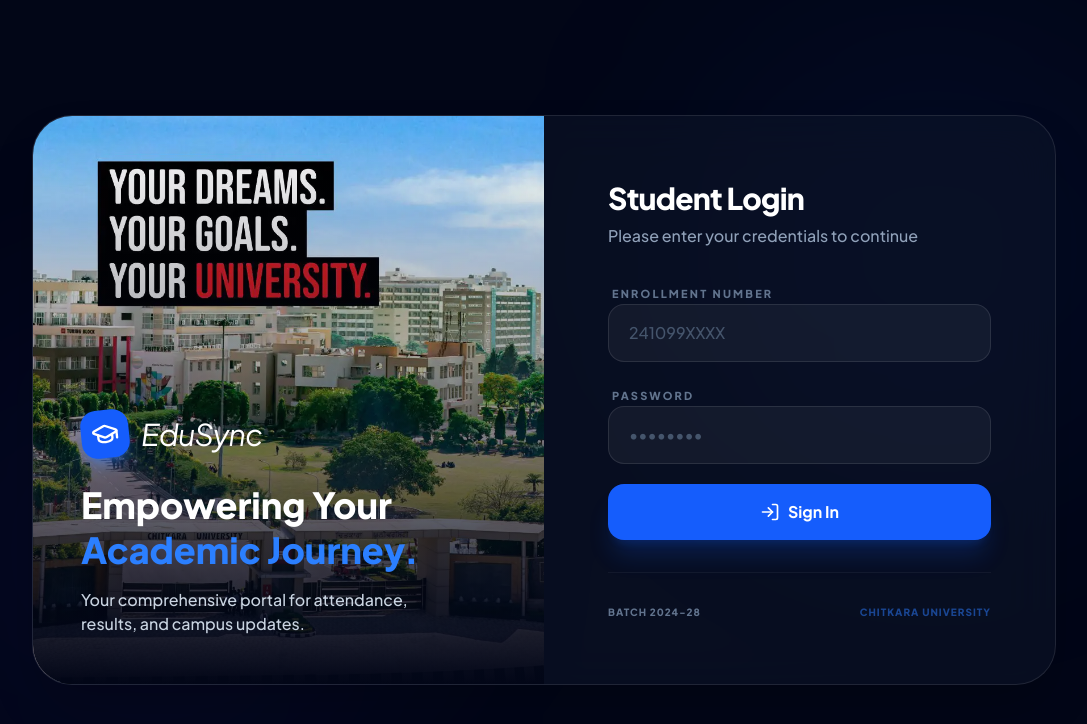
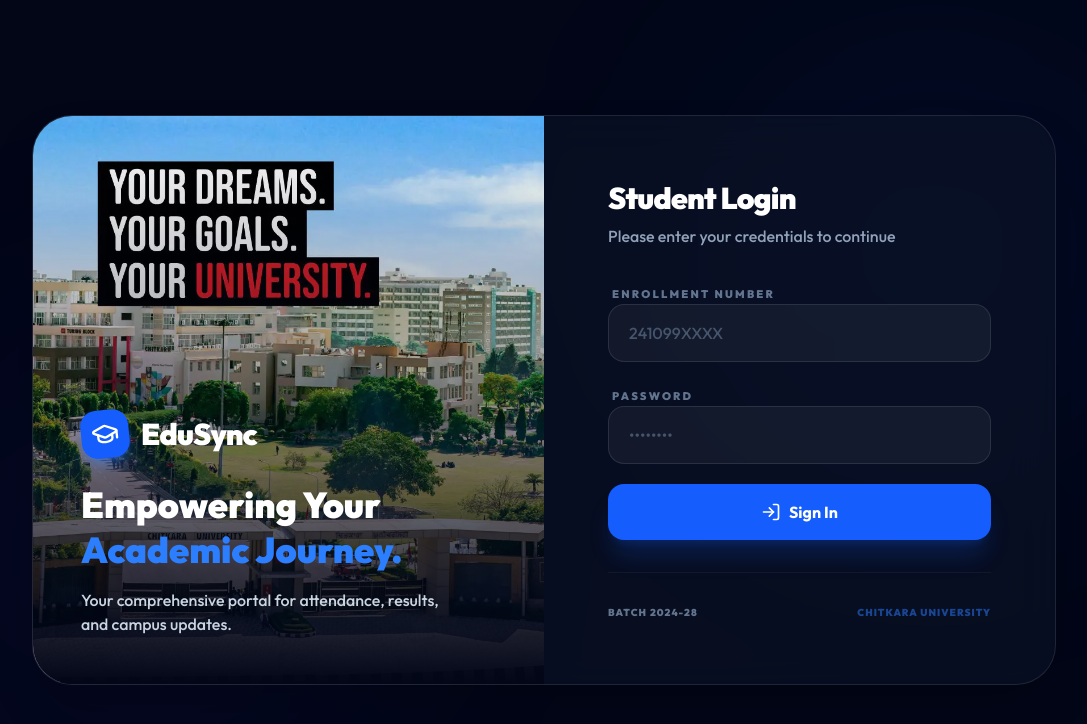
Before and after one commit to parasdev1729/EduSync, a React (Vite) app in the folder client/: page /login in a window 1280 px wide. Shown: the top 724 px of the page, without its empty margins (96-1183 px from the left). Built offline with nearby package versions, Linux system fonts and the light colour scheme; no server answers.

Commit message:
style: add Outfit, Space Grotesk, and Poppins fonts; set Outfit as default

```diff
--- a/client/index.html
+++ b/client/index.html
@@ -6,7 +6,7 @@
     <meta name="viewport" content="width=device-width, initial-scale=1.0" />
     <link rel="preconnect" href="https://fonts.googleapis.com">
     <link rel="preconnect" href="https://fonts.gstatic.com" crossorigin>
-    <link href="https://fonts.googleapis.com/css2?family=Inter:wght@400;500;600;700;800&family=Plus+Jakarta+Sans:ital,wght@0,400;0,500;0,600;0,700;0,800;1,400&display=swap" rel="stylesheet">
+    <link href="https://fonts.googleapis.com/css2?family=Inter:wght@400;500;600;700;800&family=Outfit:wght@300;400;500;600;700;800;900&family=Poppins:wght@300;400;500;600;700;800;900&family=Space+Grotesk:wght@300;400;500;600;700&display=swap" rel="stylesheet">
     <title>EduSync - Student Dashboard</title>
   </head>
   <body>
--- a/client/src/index.css
+++ b/client/src/index.css
@@ -1,12 +1,14 @@
 @import "tailwindcss";
 
 @theme {
-  --font-sans: "Plus Jakarta Sans", "Inter", ui-sans-serif, system-ui, sans-serif;
-  --font-display: "Plus Jakarta Sans", ui-sans-serif, system-ui, sans-serif;
+  --font-sans: "Outfit", "Inter", ui-sans-serif, system-ui, sans-serif;
+  --font-display: "Outfit", ui-sans-serif, system-ui, sans-serif;
+  --font-space: "Space Grotesk", sans-serif;
+  --font-poppins: "Poppins", sans-serif;
 }
 
 :root {
-  font-family: "Plus Jakarta Sans", "Inter", system-ui, Avenir, Helvetica, Arial, sans-serif;
+  font-family: "Outfit", "Inter", system-ui, Avenir, Helvetica, Arial, sans-serif;
   line-height: 1.5;
   font-weight: 400;
 
```
